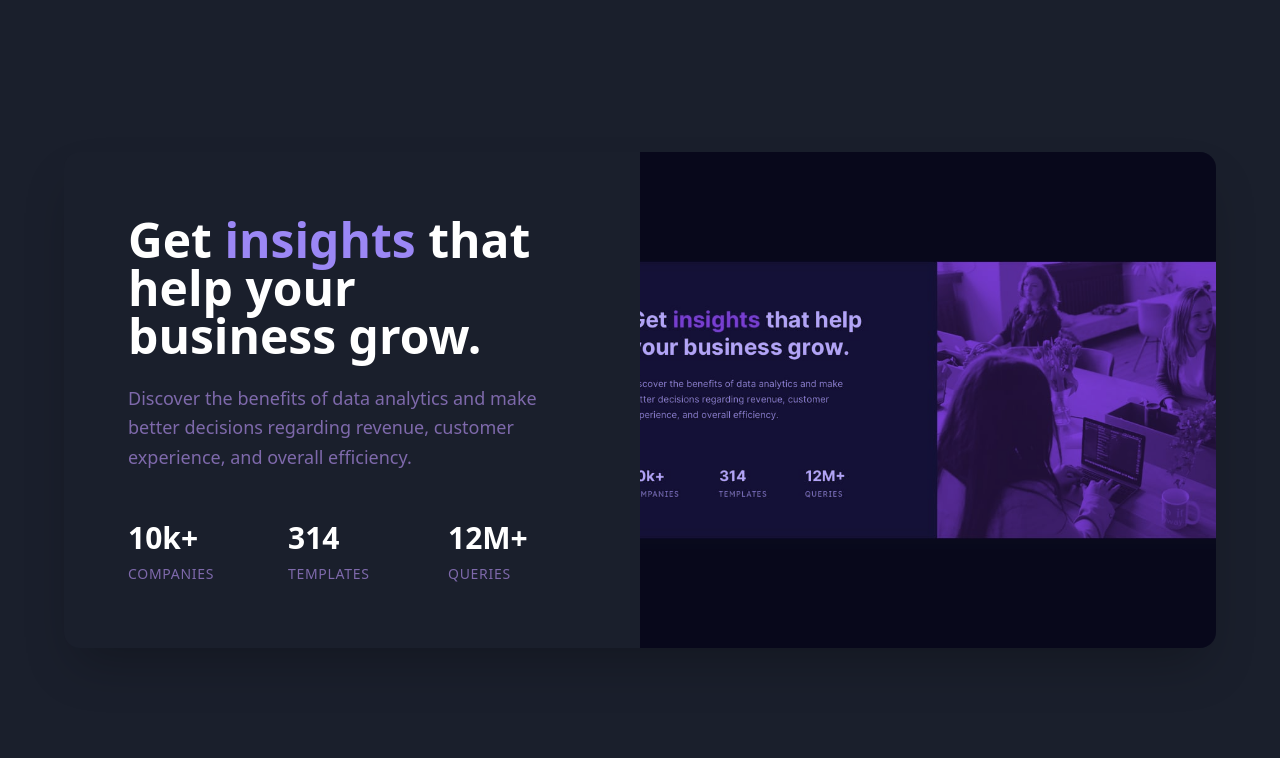
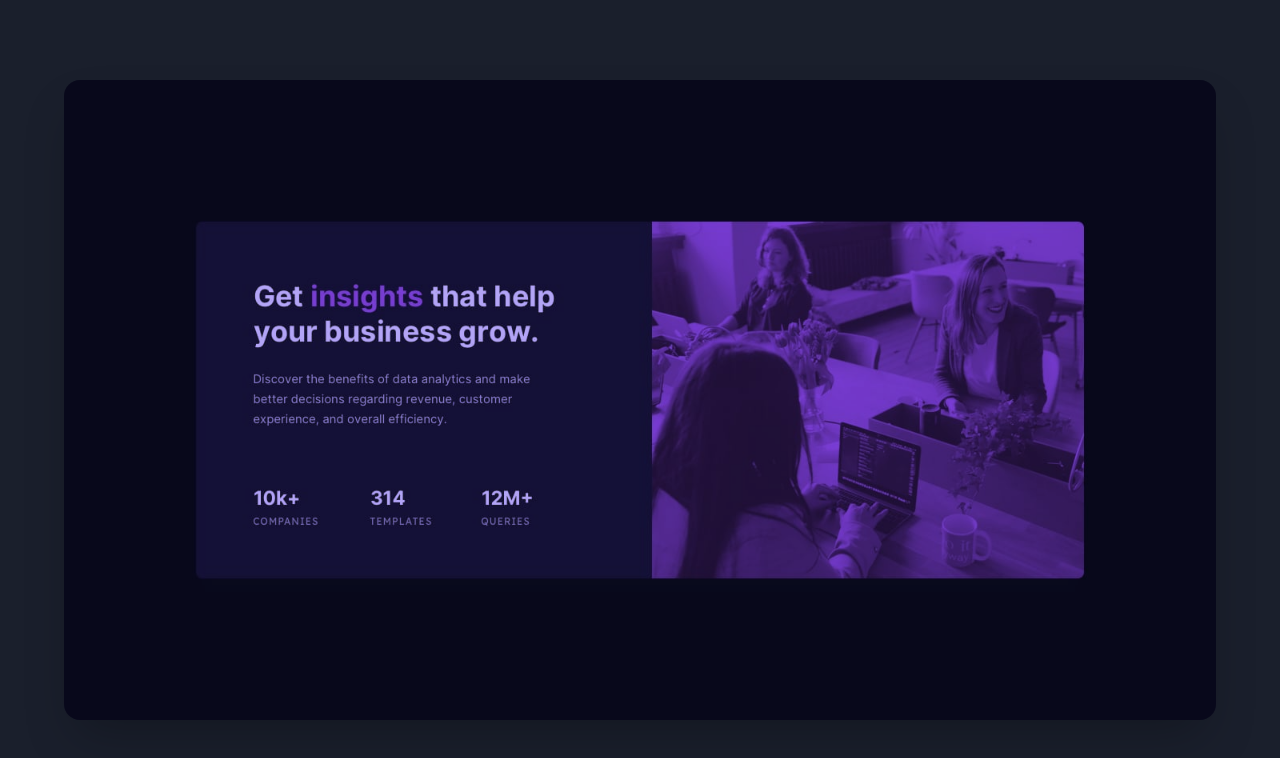
Before and after one commit to primsajun/clever-card-showcase, a React (Vite) app: page / in a window 1280 px wide. Shown: the top 758 px of the page. Built offline with nearby package versions, Linux system fonts and the light colour scheme.

Commit message:
Remove left sidebar elements
This commit removes elements from the left sidebar.  No further implementation details are provided.

```diff
--- a/src/components/StatsCard.tsx
+++ b/src/components/StatsCard.tsx
@@ -8,49 +8,9 @@ const StatsCard = () => {
         initial={{ opacity: 0, y: 20 }}
         animate={{ opacity: 1, y: 0 }}
         transition={{ duration: 0.6 }}
-        className="w-full max-w-6xl bg-card-dark rounded-2xl overflow-hidden shadow-2xl flex flex-col-reverse lg:flex-row"
+        className="w-full max-w-6xl bg-card-dark rounded-2xl overflow-hidden shadow-2xl"
       >
-        <div className="p-8 lg:p-16 lg:w-1/2 flex flex-col justify-center">
-          <motion.h1
-            initial={{ opacity: 0 }}
-            animate={{ opacity: 1 }}
-            transition={{ delay: 0.3 }}
-            className="text-3xl sm:text-4xl lg:text-5xl font-bold text-white mb-6"
-          >
-            Get <span className="text-card-accent">insights</span> that help your business grow.
-          </motion.h1>
-
-          <motion.p
-            initial={{ opacity: 0 }}
-            animate={{ opacity: 1 }}
-            transition={{ delay: 0.4 }}
-            className="text-card-text text-lg mb-12 leading-relaxed"
-          >
-            Discover the benefits of data analytics and make better decisions regarding revenue, customer experience, and overall efficiency.
-          </motion.p>
-
-          <motion.div
-            initial={{ opacity: 0 }}
-            animate={{ opacity: 1 }}
-            transition={{ delay: 0.5 }}
-            className="grid grid-cols-1 sm:grid-cols-3 gap-8"
-          >
-            <div className="text-center sm:text-left">
-              <h2 className="text-2xl sm:text-3xl font-bold text-white mb-2">10k+</h2>
-              <p className="text-card-text uppercase text-sm tracking-wider">Companies</p>
-            </div>
-            <div className="text-center sm:text-left">
-              <h2 className="text-2xl sm:text-3xl font-bold text-white mb-2">314</h2>
-              <p className="text-card-text uppercase text-sm tracking-wider">Templates</p>
-            </div>
-            <div className="text-center sm:text-left">
-              <h2 className="text-2xl sm:text-3xl font-bold text-white mb-2">12M+</h2>
-              <p className="text-card-text uppercase text-sm tracking-wider">Queries</p>
-            </div>
-          </motion.div>
-        </div>
-
-        <div className="lg:w-1/2 relative">
+        <div className="relative">
           <div className="absolute inset-0 bg-card-accent mix-blend-multiply opacity-75"></div>
           <img
             src="/lovable-uploads/e77ce123-6f53-49db-8e2a-64b5746fb845.png"
```
